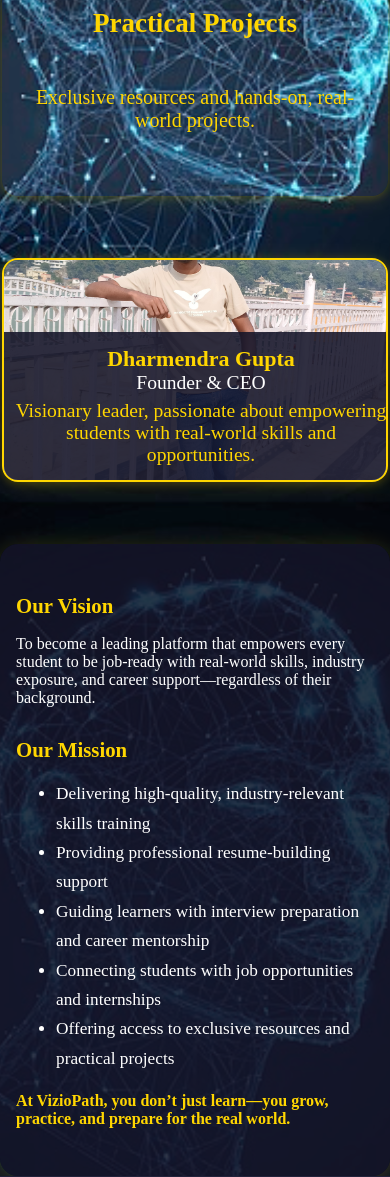
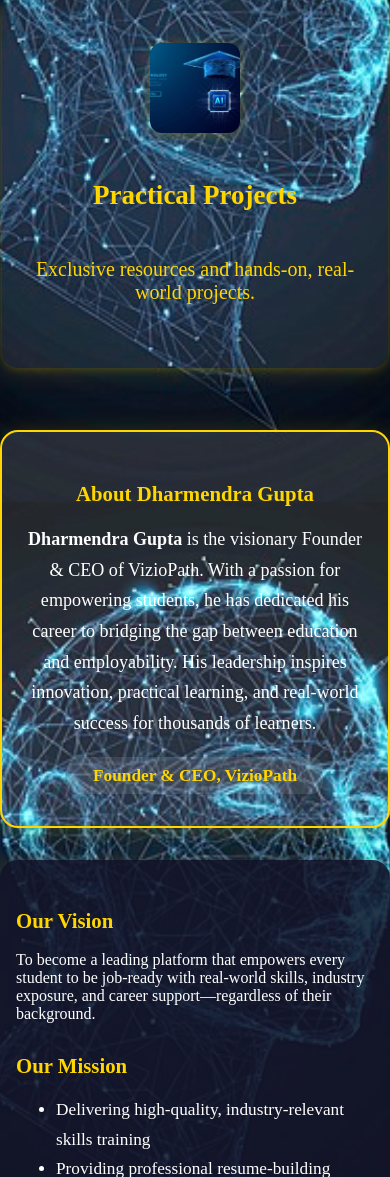
Before and after one commit to Dharmendra20009/viziopath.com, a Flask app: page /about in a window 390 px wide. Shown: the part 2030-3207 px from the top of the page. Run offline with Flask 3, Linux system fonts and the light colour scheme.

Commit message:
This will make all "About VizioPath" section text much larger and more readable on mobile phones. This card is visually attractive, matches your site’s style, and highlights Dharmendra Gupta’s role and vision

```diff
--- a/templates/about.html
+++ b/templates/about.html
@@ -123,6 +123,16 @@
                 flex-direction: column;
                 gap: 1em;
                 padding: 0.5em 0;
+            }
+            .about-hero h1,
+            .about-hero h2,
+            .about-hero p {
+                font-size: 1.35em !important;
+                line-height: 1.5 !important;
+                letter-spacing: 0.02em !important;
+            }
+            .about-hero {
+                padding: 0.5em 0.2em !important;
             }
         }
         nav.navbar a {
@@ -323,15 +333,15 @@
     </div>
 
     <!-- Add this after the about-cards-flex div, before about-mission-vision -->
-    <div style="display:flex;justify-content:center;margin:2em 0;">
-        <div class="about-feature-card ceo-card" style="background:rgba(255,255,255,0.13);border:2px solid #FFD600;max-width:340px;padding:0;overflow:hidden;position:relative;min-height:380px;">
-            <img src="{{ url_for('static', filename='assets/CEO.jpg') }}" alt="Dharmendra Gupta - CEO & Founder"
-                 style="width:100%;height:100%;object-fit:cover;display:block;min-height:380px;">
-            <div class="ceo-overlay" style="position:absolute;bottom:0;left:0;width:100%;background:rgba(20,20,40,0.88);padding:1.2em 0.5em 1em 0.5em;">
-                <h3 style="color:#FFD600;margin:0;">Dharmendra Gupta</h3>
-                <p style="color:#fff;font-size:1.08em;margin:0 0 0.3em 0;">Founder & CEO</p>
-                <p style="color:#FFD600;font-size:0.98em;margin:0;">Visionary leader, passionate about empowering students with real-world skills and opportunities.</p>
-            </div>
+    <div style="display:flex;justify-content:center;margin:2em 0 1em 0;">
+        <div style="background:rgba(255,255,255,0.13);border:2px solid #FFD600;box-shadow:0 4px 24px #ffd60033;max-width:420px;width:100%;border-radius:18px;padding:2em 1.2em;text-align:center;">
+            <h2 style="color:#FFD600;margin-bottom:0.5em;">About Dharmendra Gupta</h2>
+            <p style="color:#fff;font-size:1.13em;line-height:1.7;margin-bottom:1em;">
+                <b>Dharmendra Gupta</b> is the visionary Founder & CEO of VizioPath. With a passion for empowering students, he has dedicated his career to bridging the gap between education and employability. His leadership inspires innovation, practical learning, and real-world success for thousands of learners.
+            </p>
+            <span style="display:inline-block;background:rgba(255,255,255,0.10);color:#FFD600;padding:0.5em 1.5em;border-radius:12px;font-size:1.08em;font-weight:bold;">
+                Founder & CEO, VizioPath
+            </span>
         </div>
     </div>
 
```
